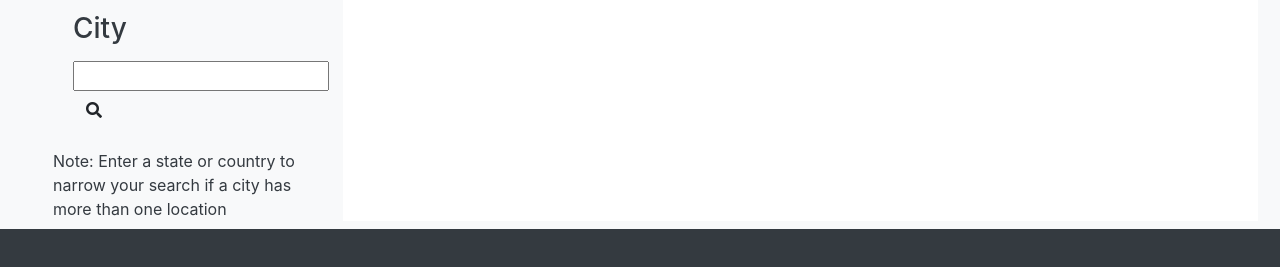
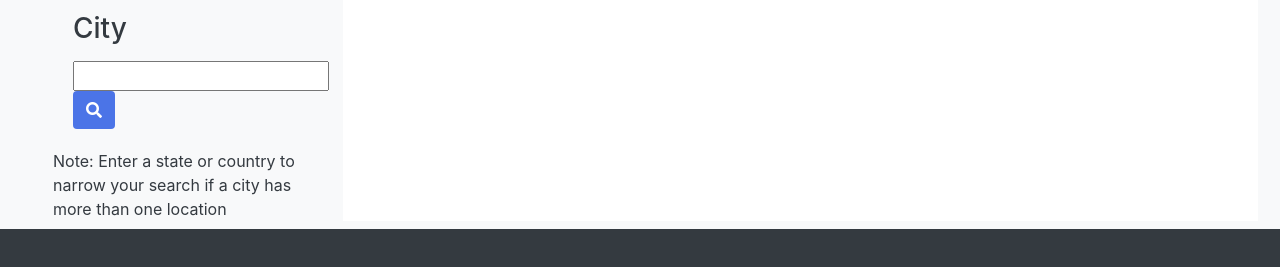
Before and after one commit to jaderiver62/weather-bee, a plain HTML site: page index.html in a window 1280 px wide. Shown: the part 139-406 px from the top of the page. Drawn offline with nearby package versions, Linux system fonts and the light colour scheme.

Commit message:
minor style changes with new screenshot

```diff
--- a/assets/css/style.css
+++ b/assets/css/style.css
@@ -11,5 +11,10 @@ header {
     background-color: white;
 }
 
+.btn {
+    background-color: rgb(75, 116, 231);
+    color: white;
+}
+
 
 /* Not a lot of CSS in the style-sheet*/
```
Also changed, not shown: assets/images/screenshot.png.
